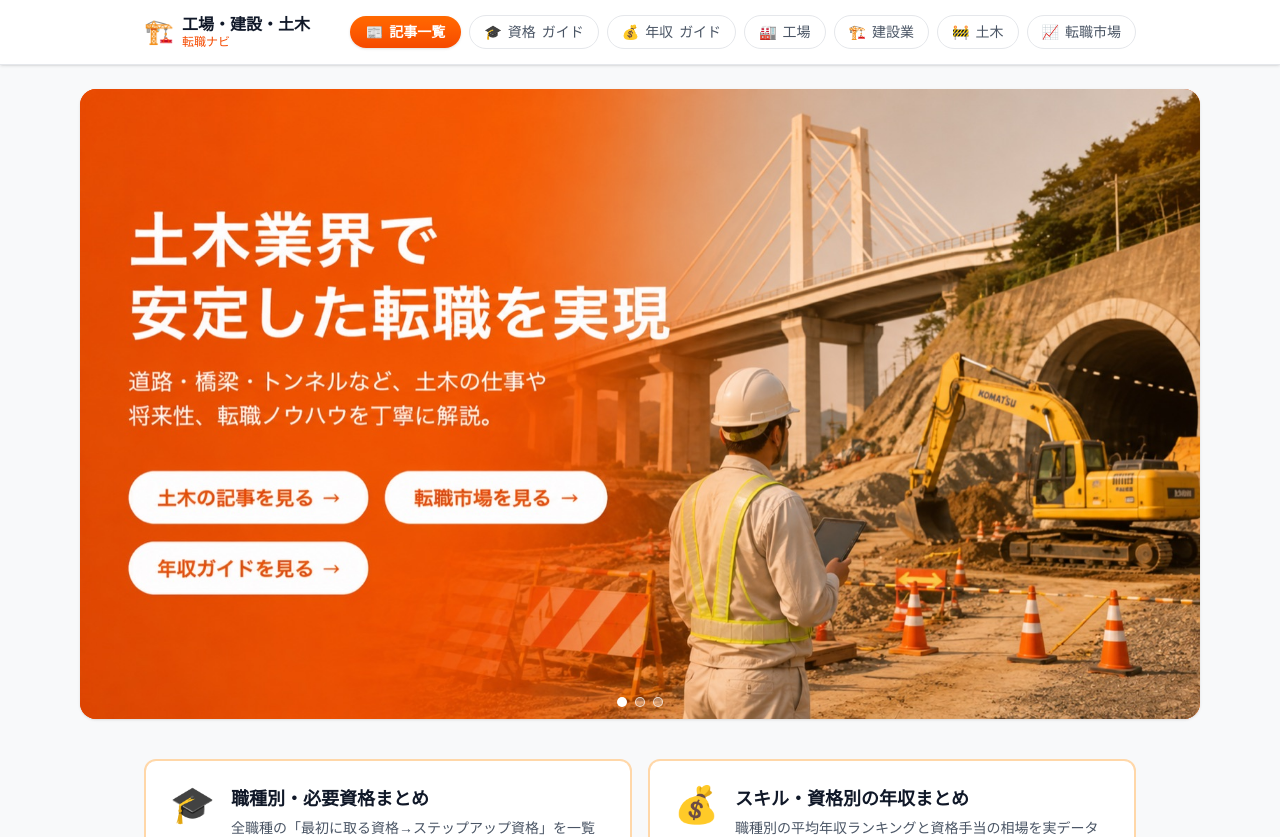
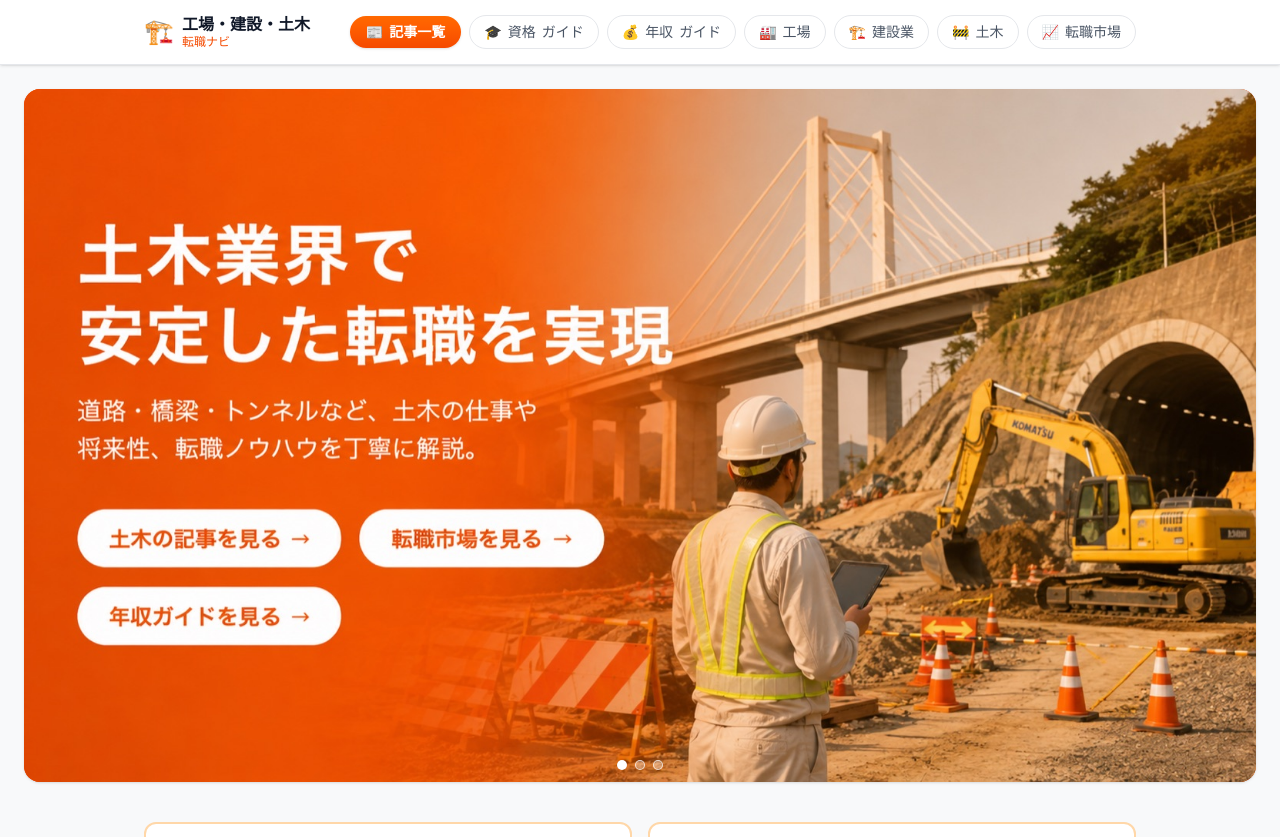
Before and after one commit to mittiy/tensyoku-blog, a Next.js app: page / in a window 1280 px wide. Shown: the top 837 px of the page. Built offline with nearby package versions, Linux system fonts and the light colour scheme.

Commit message:
Widen hero carousel to near-full width (max 1536px)
Co-Authored-By: Claude Fable 5 <noreply@anthropic.com>

```diff
--- a/src/components/HeroCarousel.tsx
+++ b/src/components/HeroCarousel.tsx
@@ -78,7 +78,7 @@ export default function HeroCarousel() {
 
   return (
     <section
-      className="lg:max-w-6xl lg:mx-auto lg:px-4 lg:pt-6"
+      className="lg:max-w-[1536px] lg:mx-auto lg:px-6 lg:pt-6"
       aria-label="ピックアップ"
     >
       <div className="relative w-full aspect-[16/9] overflow-hidden bg-orange-600 lg:rounded-2xl shadow-sm">
```
